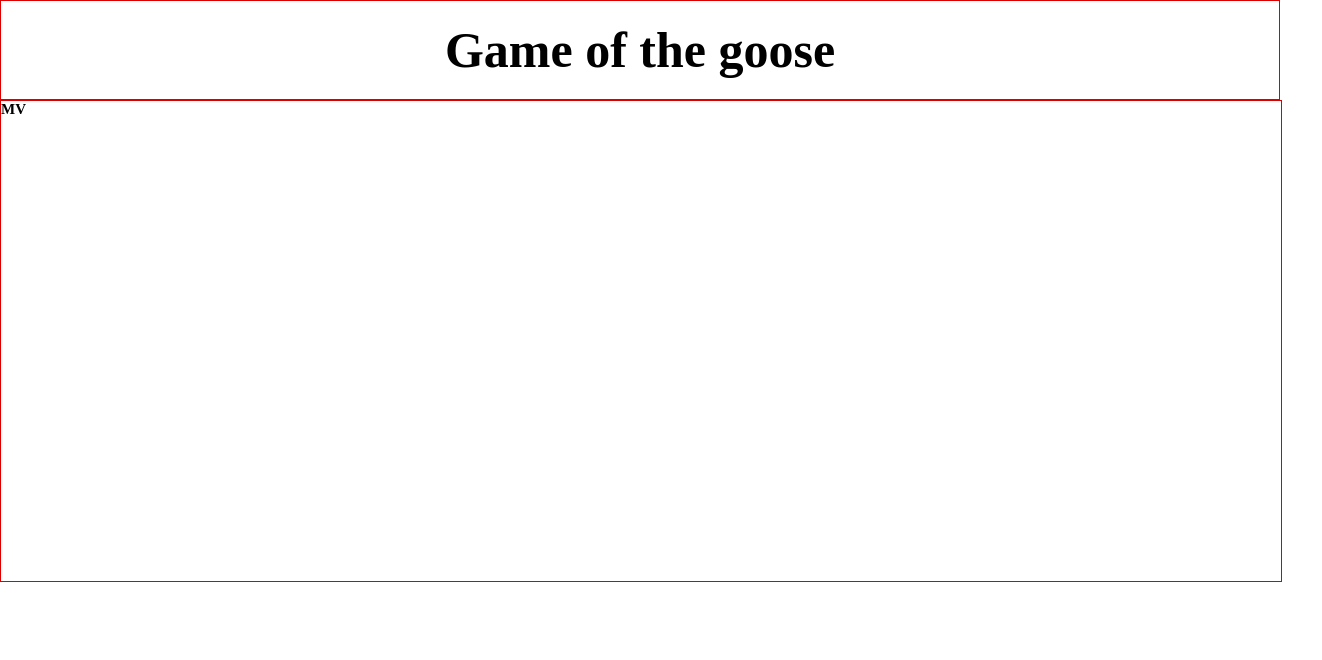
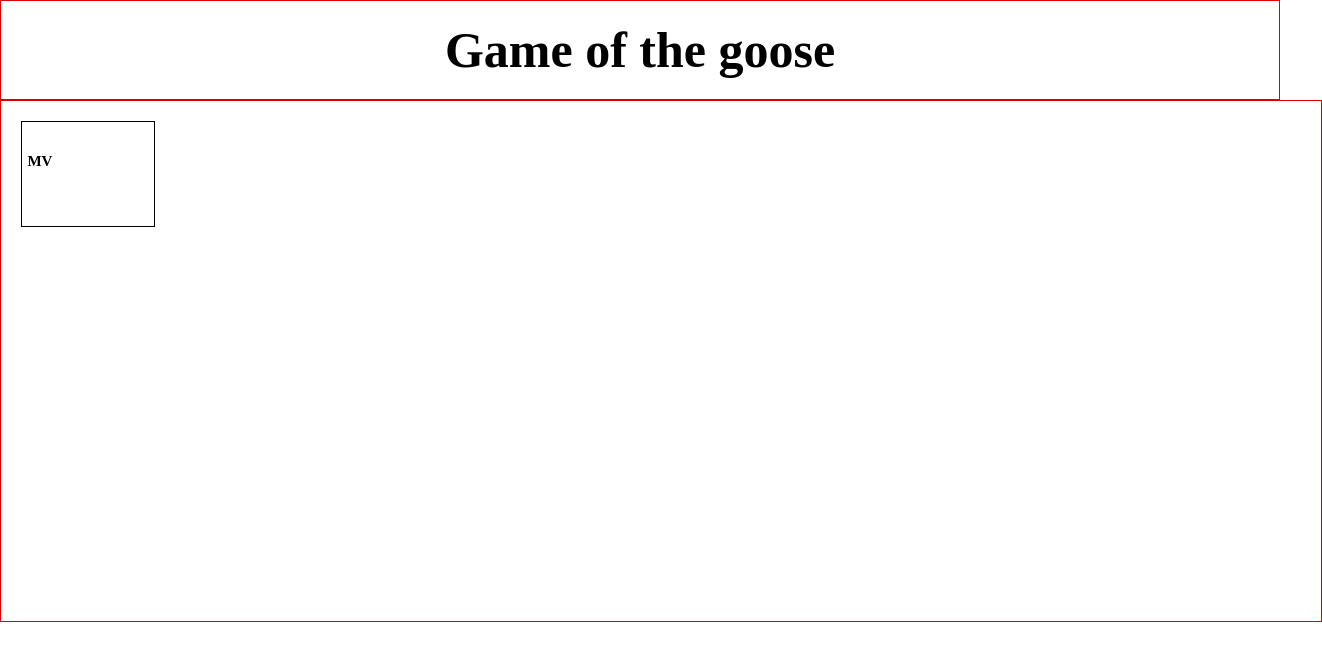
Before and after one commit to MarcoValeri/game-of-the-goose, a React (Vite) app: page / in a window 1280 px wide. Shown: the top 660 px of the page, 1322 px wide, since content can reach past the window. Built offline with nearby package versions, Linux system fonts and the light colour scheme.

Commit message:
Add component panel

```diff
--- a/src/components/GameSpace/GameSpace.jsx
+++ b/src/components/GameSpace/GameSpace.jsx
@@ -1,3 +1,4 @@
+import Panel from '../Panel/Panel';
 import User from '../User/User';
 
 import './GameSpace.scss';
@@ -6,6 +7,7 @@ const GameSpace = () => {
     return (
         <div className="game-space">
             <User name="MV" />
+            <Panel />
         </div>
     )
 }
--- a/src/components/GameSpace/GameSpace.scss
+++ b/src/components/GameSpace/GameSpace.scss
@@ -1,6 +1,7 @@
 .game-space {
-    position: absolute;
+    position: relative;
     width: 100%;
     height: 60vh;
+    padding: 2rem;
     border: 1px solid #d00;
 }
--- /dev/null
+++ b/src/components/Panel/Panel.jsx
@@ -0,0 +1,9 @@
+import './Panel.scss';
+
+const Panel = () => {
+    return (
+        <div className="panel"></div>
+    )
+}
+
+export default Panel;
--- /dev/null
+++ b/src/components/Panel/Panel.scss
@@ -0,0 +1,6 @@
+.panel {
+    position: absolute;
+    width: 10%;
+    height: 20%;
+    border: 1px solid #000;
+}
--- a/src/components/User/User.jsx
+++ b/src/components/User/User.jsx
@@ -2,7 +2,7 @@ import './User.scss';
 
 const User = props => {
     return (
-        <div>
+        <div className="user">
             <h2>{props.name}</h2>
         </div>
     )
--- a/src/components/User/User.scss
+++ b/src/components/User/User.scss
@@ -0,0 +1,5 @@
+.user {
+    position: absolute;
+    top: 10%;
+    left: 2%;
+}
```
